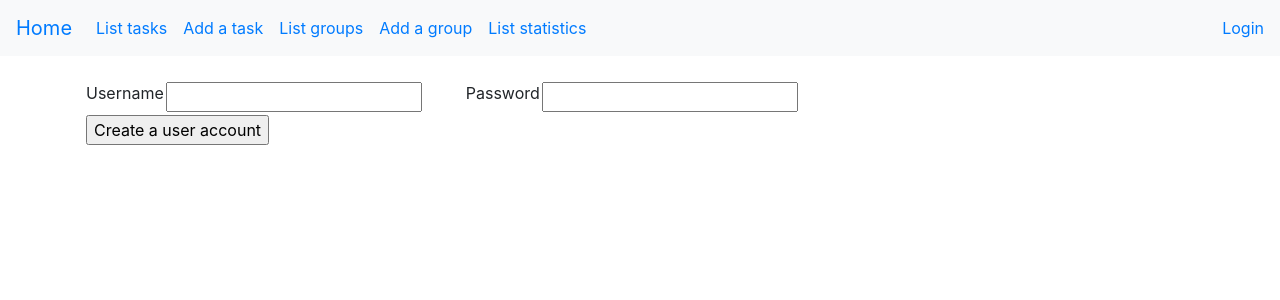
After one commit to RamiBL/Muistilista, a Flask app: page /auth/new/ in a window 1280 px wide. The commit adds this page. Shown: the top 300 px of the page. Run offline with Flask 2, Linux system fonts and the light colour scheme; parts of the project's set-up code (start-up, migrations or seed data) failed here and were passed over; some libraries are stand-ins or nearby versions.

Commit message:
Registration added

```diff
--- a/application/__init__.py
+++ b/application/__init__.py
@@ -65,6 +65,8 @@ from application.auth import views
 from application.groups import models
 from application.groups import views
 
+from application.statistics import views
+
 from application.auth.models import User
 # from os import urandom
 # app.config["SECRET_KEY"] = urandom(32)
--- a/application/auth/forms.py
+++ b/application/auth/forms.py
@@ -1,5 +1,5 @@
 from flask_wtf import FlaskForm
-from wtforms import PasswordField, StringField
+from wtforms import PasswordField, StringField, validators
 
 class LoginForm(FlaskForm):
     username = StringField("Username")
@@ -7,3 +7,10 @@ class LoginForm(FlaskForm):
 
     class Meta:
         csrf = False
+
+class NewUserForm(FlaskForm):
+    username = StringField("Username", [validators.Length(min=2, max=64)])
+    password = PasswordField("Password", [validators.Length(min=2, max=128)])
+
+    class Meta:
+        csrf = False
--- a/application/auth/views.py
+++ b/application/auth/views.py
@@ -1,9 +1,12 @@
 from flask import render_template, request, redirect, url_for
-from flask_login import login_user, logout_user
+from flask_login import login_user, logout_user, current_user
 
-from application import app
+from application import app, db
 from application.auth.models import User
-from application.auth.forms import LoginForm
+from application.auth.forms import LoginForm, NewUserForm
+
+
+
 
 @app.route("/auth/login", methods = ["GET", "POST"])
 def auth_login():
@@ -27,3 +30,29 @@ def auth_login():
 def auth_logout():
     logout_user()
     return redirect(url_for("index"))
+
+
+@app.route("/auth/new/")
+def new_user_form():
+    return render_template("auth/new.html", form = NewUserForm())
+
+
+@app.route("/auth/", methods=["POST"])
+def users_create():
+    form = NewUserForm(request.form)
+
+    if not form.validate():
+        return render_template("auth/new.html", form = form)
+
+    username = form.username.data
+    if User.query.filter_by(username=username).first() is None:
+        print("BLÖÖÖÖÖÖÖÖÖÖ {}".format(username))
+        print("BLÄÄÄÄÄÄÄÄÄÄÄÄ {}".format(form.password.data))
+        user = User(username, form.password.data)
+    else:
+        return render_template("auth/new.html", form = NewUserForm())
+
+    db.session().add(user)
+    db.session().commit()
+
+    return redirect(url_for("auth_login"))
--- a/application/groups/models.py
+++ b/application/groups/models.py
@@ -5,8 +5,8 @@ class Group(Base):
 
 
     name = db.Column(db.String(144), nullable=False)
-
-    task_id = db.Column(db.Integer, db.ForeignKey('task.id'), nullable=True)
+    tasks = db.relationship("Task", backref='group', lazy=True)
+    #task_id = db.Column(db.Integer, db.ForeignKey('task.id'), nullable=True)
     # uutta
 
     # tasks = db.relationship("Task", backref='group', lazy=True)
--- a/application/groups/views.py
+++ b/application/groups/views.py
@@ -3,6 +3,10 @@ from flask import redirect, render_template, request, url_for
 from application.groups.models import Group
 from application.groups.forms import GroupForm
 from flask_login import login_required, current_user
+
+@app.route("/group/<group_id>/", methods=["POST"])
+
+
 
 @app.route("/groups", methods=["GET"])
 def groups_index():
--- a/application/tasks/models.py
+++ b/application/tasks/models.py
@@ -6,8 +6,10 @@ class Task(Base):
     name = db.Column(db.String(144), nullable=False)
     done = db.Column(db.Boolean, nullable=False)
 
+
     account_id = db.Column(db.Integer, db.ForeignKey('account.id'), nullable=False)
     # tasks = db.relationship("Group", backref='task', lazy=True)
+    group_id = db.Column(db.Integer, db.ForeignKey('group.id'), nullable=False)
 
     def __init__(self, name):
         self.name = name
--- /dev/null
+++ b/application/templates/auth/new.html
@@ -0,0 +1,41 @@
+{% extends "layout.html" %}
+
+{% block body %}
+<form method="POST" action="{{ url_for('users_create') }}">
+  <table>
+    <tr>
+      <td>
+        {{ form.username.label }}
+      </td>
+      <td>
+        {{ form.username }}
+      </td>
+      <td>
+        <ul>
+          {% for error in form.username.errors %}
+            <li>{{ error }}</li>
+          {% endfor %}
+        </ul>
+      </td>
+      <td>
+        {{ form.password.label }}
+      </td>
+      <td>
+        {{ form.password }}
+      </td>
+      <td>
+        <ul>
+          {% for error in form.password.errors %}
+            <li>{{ error }}</li>
+          {% endfor %}
+        </ul>
+      </td>
+    </tr>
+    <tr>
+      <td colspan="6">
+        <input type="submit" value="Create a user account" />
+      </td>
+    </tr>
+  </table>
+</form>
+{% endblock %}
--- a/application/templates/layout.html
+++ b/application/templates/layout.html
@@ -27,6 +27,9 @@
           <li class="nav-item">
             <a class="nav-link" href="{{ url_for('groups_form') }} ">Add a group</a>
           </li>
+          <li class="nav-item">
+            <a class="nav-link" href="{{ url_for('statistics_index') }} ">List statistics</a>
+          </li>
         </ul>
         <div class="form-inline mt-2 mt-md-0">
     {% if current_user.is_authenticated %}
--- a/application/templates/tasks/list.html
+++ b/application/templates/tasks/list.html
@@ -15,7 +15,13 @@
           <input type="submit" value="Change status!"/>
         </form>
       </td>
+      <td>
+        <form method="POST" action="{{url_for('task_delete', task_id=task.id)}}">
+          <input type="submit" value="Remove"/>
+        </form>
+      </td>
     </tr>
     {% endfor %}
   </table>
+
 {% endblock %}
```
Also changed, not shown: application/auth/models.py (+7 -1 lines), application/statistics/views.py (added, +7 -0 lines), application/tasks/views.py (+12 -0 lines), application/templates/statistics/list.html (added, +18 -0 lines).
